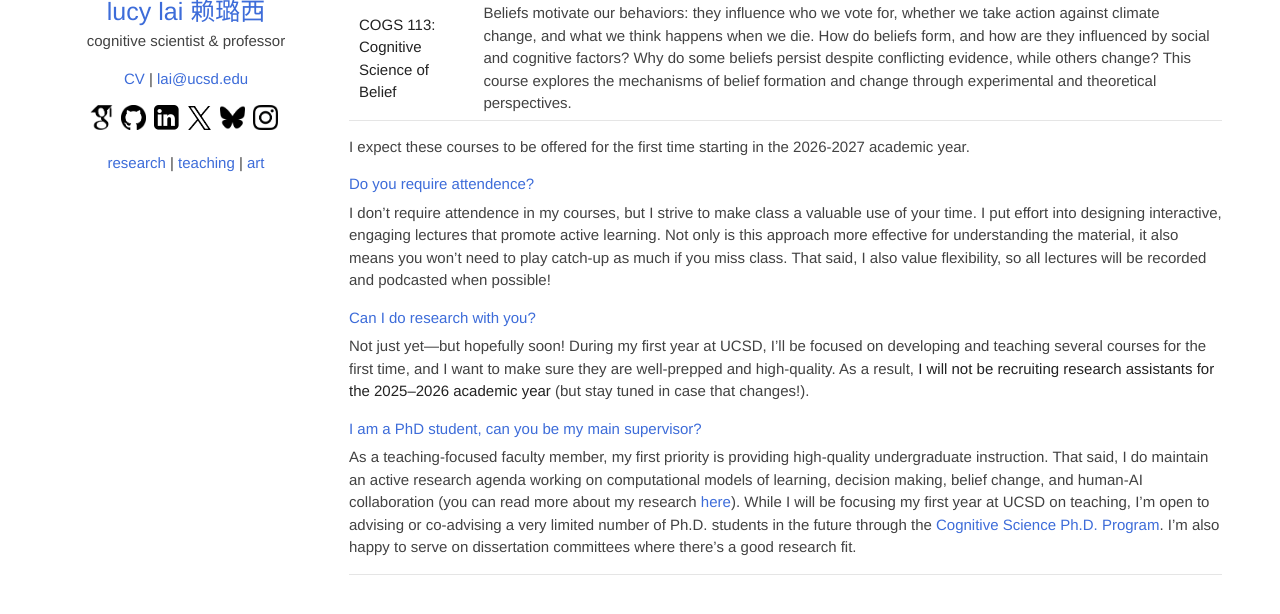
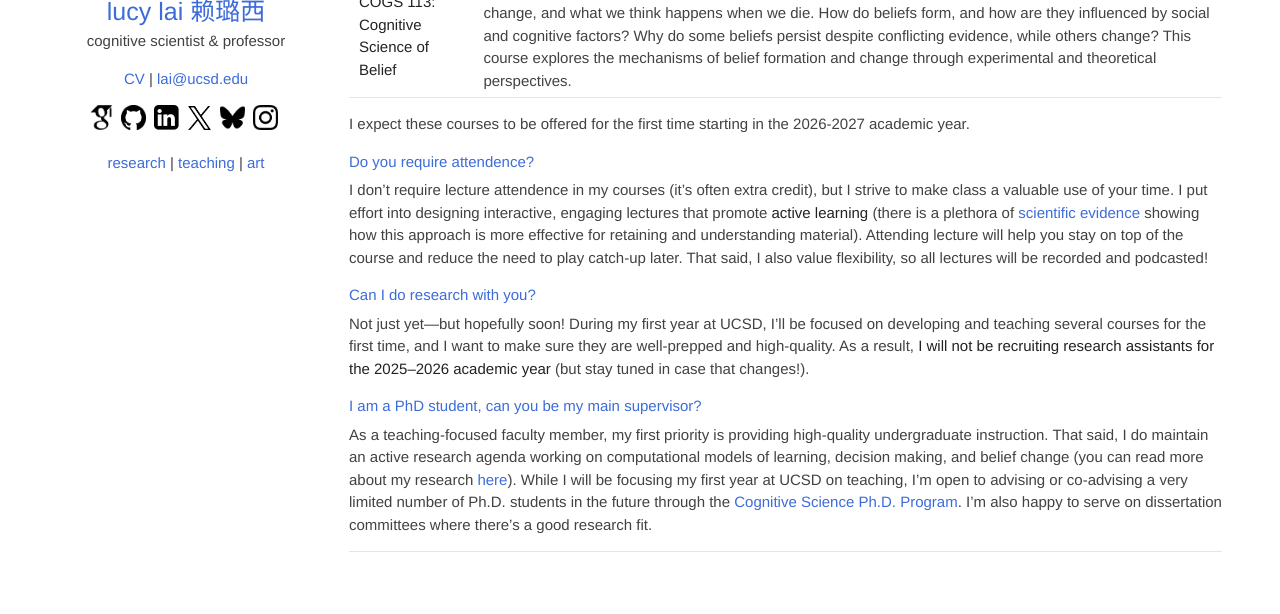
Before and after one commit to lucylai96/lucylai96.github.io, a Jekyll site: the page built from ucsd.md, in a window 1280 px wide and 900 px high, scrolled down 1824 px, cut to the strip 255-869 px from the top of the window. Built offline with Jekyll 4.4.1, drawn with Linux system fonts in a browser that asks for light colours; our own code applies the rules of GitHub Pages for plain Markdown files; some of the changed text lies outside the part shown.

Commit message:
Update ucsd.md

```diff
--- a/ucsd.md
+++ b/ucsd.md
@@ -57,12 +57,12 @@
 I expect these courses to be offered for the first time starting in the 2026-2027 academic year.
 
 #### Do you require attendence?
-I don't require attendence in my courses, but I strive to make class a valuable use of your time. I put effort into designing interactive, engaging lectures that promote active learning. Not only is this approach more effective for understanding the material, it also means you won’t need to play catch-up as much if you miss class. That said, I also value flexibility, so all lectures will be recorded and podcasted when possible!
+I don't require lecture attendence in my courses (it's often extra credit), but I strive to make class a valuable use of your time. I put effort into designing interactive, engaging lectures that promote **active learning** (there is a plethora of [scientific evidence](https://citl.indiana.edu/teaching-resources/evidence-based/active-learning.html) showing how this approach is more effective for retaining and understanding material). Attending lecture will help you stay on top of the course and reduce the need to play catch-up later. That said, I also value flexibility, so all lectures will be recorded and podcasted!
 
 #### Can I do research with you?
 Not just yet---but hopefully soon! During my first year at UCSD, I’ll be focused on developing and teaching several courses for the first time, and I want to make sure they are well-prepped and high-quality. As a result, **I will not be recruiting research assistants for the 2025–2026 academic year** (but stay tuned in case that changes!).
 
 #### I am a PhD student, can you be my main supervisor?
-As a teaching-focused faculty member, my first priority is providing high-quality undergraduate instruction. That said, I do maintain an active research agenda working on computational models of learning, decision making, belief change, and human-AI collaboration (you can read more about my research [here](https://lucylai.com/research.html)). While I will be focusing my first year at UCSD on teaching, I'm open to advising or co-advising a very limited number of Ph.D. students in the future through the [Cognitive Science Ph.D. Program](https://cogsci.ucsd.edu/graduates/phd-program/index.html). I’m also happy to serve on dissertation committees where there’s a good research fit.
+As a teaching-focused faculty member, my first priority is providing high-quality undergraduate instruction. That said, I do maintain an active research agenda working on computational models of learning, decision making, and belief change (you can read more about my research [here](https://lucylai.com/research.html)). While I will be focusing my first year at UCSD on teaching, I'm open to advising or co-advising a very limited number of Ph.D. students in the future through the [Cognitive Science Ph.D. Program](https://cogsci.ucsd.edu/graduates/phd-program/index.html). I’m also happy to serve on dissertation committees where there’s a good research fit.
 
 ***
```
Also changed, not shown: other parts of ucsd.md (+1 -1 lines).
